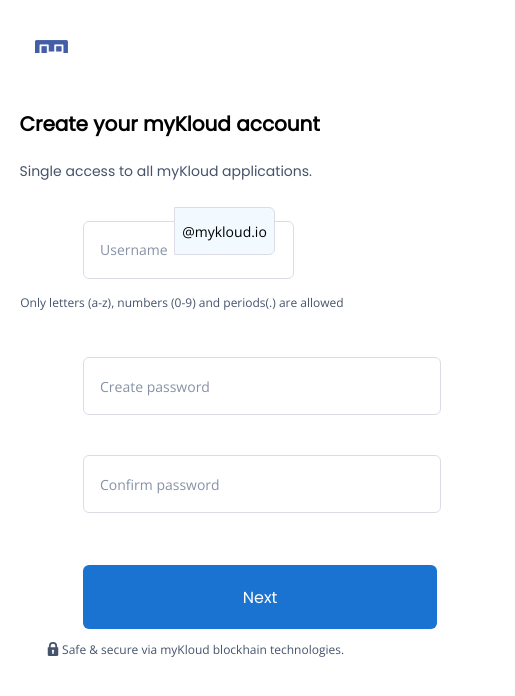
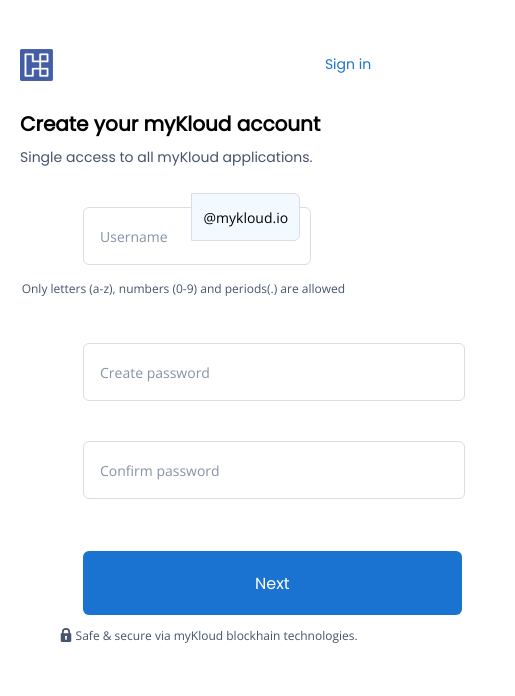
Before and after one commit to myKloud/mykloud-registration, a React (Create React App) app: page / in a window 390 px wide. Shown: the top 696 px of the page, 515 px wide, since content can reach past the window. Built offline with nearby package versions, Linux system fonts and the light colour scheme.

Commit message:
working in mobile screens

```diff
--- a/src/components/header/header.css
+++ b/src/components/header/header.css
@@ -5,7 +5,7 @@
 }
 
 .leftSide {
-  margin: 4.78515625vh 0 0 3.9vw;
+  margin: 49px 0 0 0;
 }
 
 .logo1 {
@@ -21,7 +21,7 @@
 .rightText {
   height: 28px;
   flex-grow: 0;
-  margin: 5.6640625vh 1.11111111111111vw 0 0;
+  margin: 58px 16px 0 0;
   font-family: "Poppins";
   font-size: 16px;
   font-weight: normal;
@@ -36,9 +36,8 @@
 .signInBtn {
   width: 9.125vw;
   height: 48px;
-  margin-right: 3.889vw;
-  margin-top: 4.9875vh;
-  border-radius: 0.416667vw;
+  margin-top: 48px;
+  border-radius: 6px;
   background-color: white;
   border: solid 1px #1b73d1;
   font-family: "Poppins";
@@ -64,6 +63,8 @@
   .logo1 {
     width: 32.5px;
     height: 32px;
+    margin-top: 0px !important;
+    margin-top: 24px;
     margin-left: 20px;
   }
 
@@ -75,7 +76,7 @@
     width: 84px;
     height: 20px;
     font-size: 14px;
-    margin-top: 47.5px;
+    margin-top: 37.5px;
     border: none;
   }
   :hover.signInBtn {
--- a/src/components/register/register.css
+++ b/src/components/register/register.css
@@ -265,22 +265,28 @@
   body {
     background-image: none;
   }
+  .register-container {
+    margin: 0px;
+  }
   .registerForm {
-    width: 100vw;
-    margin-left: 0%;
-    margin-top: -6%;
+    padding-top: 0px;
+    margin: 0;
+    margin-top: 24px;
     border: none;
   }
   .registerFormTitle {
+    width: 338px;
+    height: 30px;
+    margin: 0px;
+    margin: 0 20px 8px;
     font-size: 20px;
     text-align: left;
-    margin-left: 5vw;
   }
 
   .normalText {
     font-size: 14px;
     text-align: left;
-    margin-left: 5vw;
+    margin: 0 20px 24px;
   }
 
   .userField {
```
